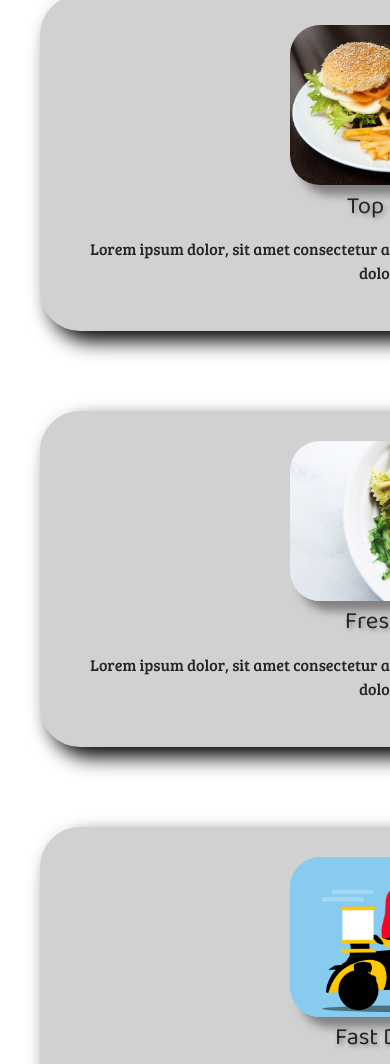
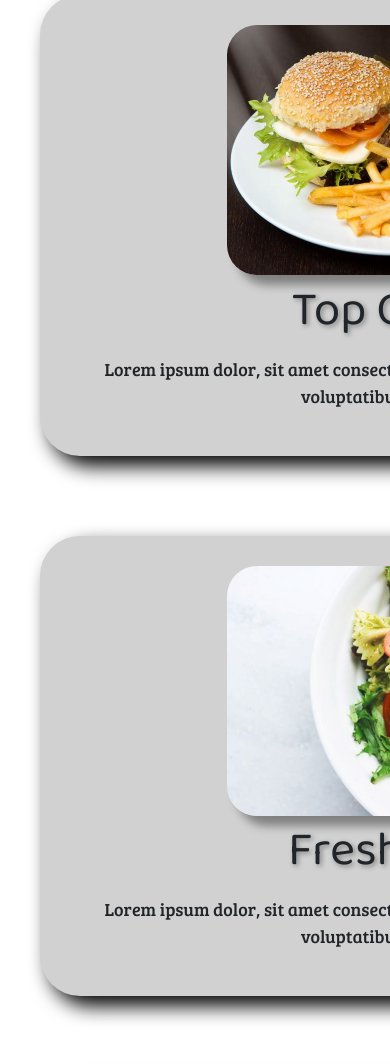
Before and after one commit to Tabishkhan18/MyOnlineMeal, a plain HTML site: page index.html in a window 390 px wide. Shown: the part 828-1892 px from the top of the page. Drawn offline with nearby package versions, Linux system fonts and the light colour scheme.

Commit message:
Update tablet.css

```diff
--- a/CSS/tablet.css
+++ b/CSS/tablet.css
@@ -62,8 +62,11 @@
 #services.box{
 margin: 10px 0px;
 }
+.box p{
+    font-size: 18px;
+}
 #services .box img {
-    height: 160px;
+    height: 250px;
 }
 
 /* client section */
@@ -92,7 +95,7 @@ margin: 10px 0px;
     font-size: 2.5rem;
 }
 .h-secondary {
-    font-size: 1.5rem;
+    font-size: 3rem;
     padding: 7.5px;
 }
 
```
